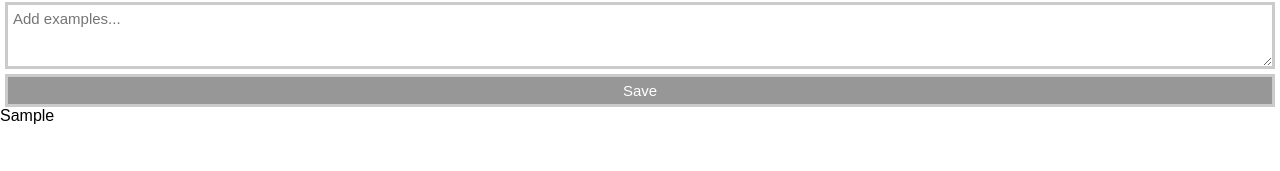
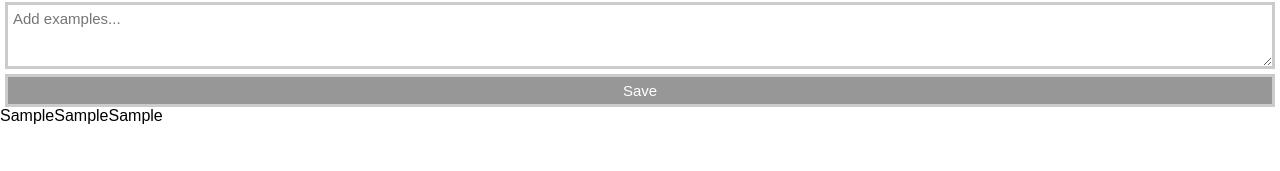
Before and after one commit to SRatna/flashcards-react-app, a React app: page /cards/1 in a window 1280 px wide. Both pictures are taken after typing "Sample", "Sample", "Sample" into the empty fields and a click on the button "Save". Shown: the part 129-300 px from the top of the page. Built offline with nearby package versions, Linux system fonts and the light colour scheme.

Commit message:
map cards array to show each card with word, meaning and examples

```diff
--- a/src/screens/Cards/index.js
+++ b/src/screens/Cards/index.js
@@ -79,12 +79,15 @@ class Cards extends Component {
         </div>
         {cards.length > 0
           ? cards.map(card => (
-            <div key={card.id}>
-              <span>{card.word}</span>
+            <div key={card.id} className="card-item">
+              <span className="word">{card.word}</span>
+              <span className="meaning">{card.meaning}</span>
+              <span className="examples">{card.examples}</span>
             </div>
           )) : (
             <span className="no-card">You have not added any cards yet.</span>
-          )}
+          )
+        }
       </div>
     )
   }
```
